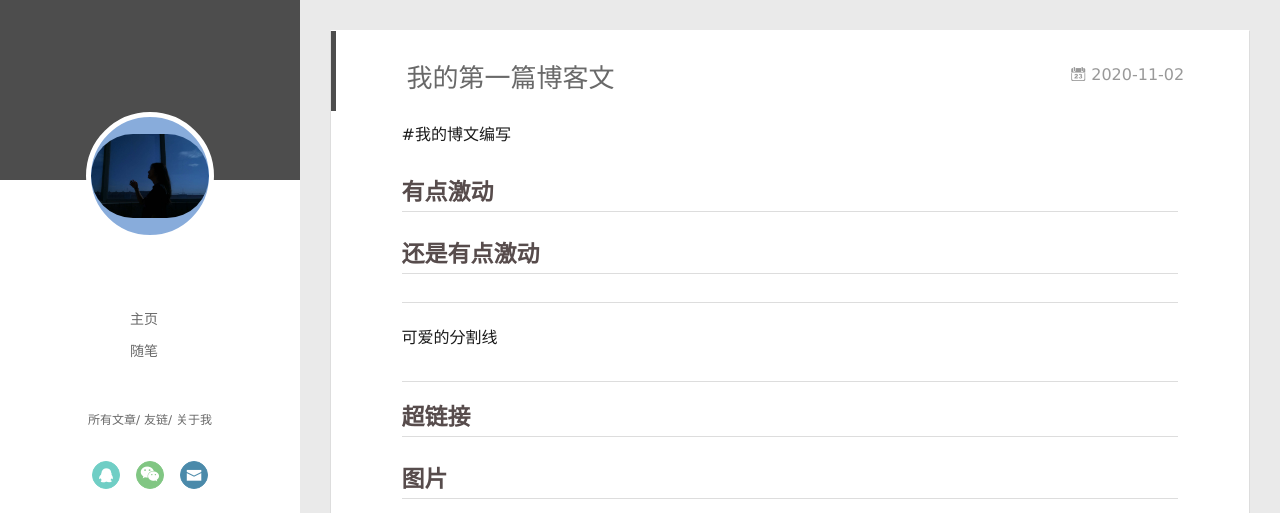
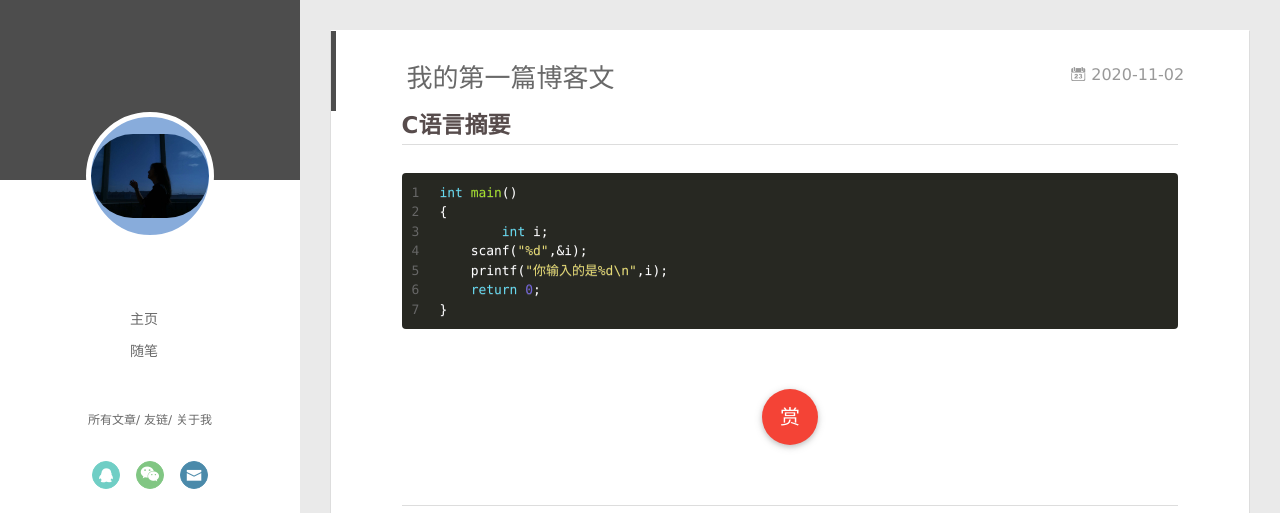
Before and after one commit to coderLin1128/myboke1128.github.io, a plain HTML site: page 2020/11/02/我的第一篇博客文/index.html in a window 1280 px wide. Shown: the top 513 px of the page. Drawn offline with Linux system fonts and the light colour scheme.

Commit message:
Site updated: 2020-11-03 13:17:57

```diff
--- a/2020/11/02/我的第一篇博客文/index.html
+++ b/2020/11/02/我的第一篇博客文/index.html
@@ -8,19 +8,17 @@
   <link rel="dns-prefetch" href="http://example.com">
   <title>我的第一篇博客文 | Hexo</title>
   <meta name="viewport" content="width=device-width, initial-scale=1, maximum-scale=1">
-  <meta name="description" content="#我的博文编写">
+  <meta name="description" content="C语言摘要">
 <meta property="og:type" content="article">
 <meta property="og:title" content="我的第一篇博客文">
 <meta property="og:url" content="http://example.com/2020/11/02/%E6%88%91%E7%9A%84%E7%AC%AC%E4%B8%80%E7%AF%87%E5%8D%9A%E5%AE%A2%E6%96%87/index.html">
 <meta property="og:site_name" content="Hexo">
-<meta property="og:description" content="#我的博文编写">
+<meta property="og:description" content="C语言摘要">
 <meta property="og:locale" content="en_US">
-<meta property="og:image" content="https://publish-pic-cpu.baidu.com/687789e4-f33d-4a11-b852-5bd6fd111d35.jpeg@q_90,w_450|f_webp">
 <meta property="article:published_time" content="2020-11-02T09:34:28.000Z">
-<meta property="article:modified_time" content="2020-11-03T04:28:38.366Z">
+<meta property="article:modified_time" content="2020-11-03T05:16:28.710Z">
 <meta property="article:author" content="John Doe">
 <meta name="twitter:card" content="summary">
-<meta name="twitter:image" content="https://publish-pic-cpu.baidu.com/687789e4-f33d-4a11-b852-5bd6fd111d35.jpeg@q_90,w_450|f_webp">
 
     <link rel="alternative" href="/atom.xml" title="Hexo" type="application/atom+xml">
 
@@ -172,13 +170,16 @@
 
     <div class="article-entry" itemprop="articleBody">
 
-        <p>#我的博文编写</p>
-<a id="more"></a>
+        <h2 id="C语言摘要"><a href="#C语言摘要" class="headerlink" title="C语言摘要"></a>C语言摘要</h2><a id="more"></a>
 
-<h2 id="有点激动"><a href="#有点激动" class="headerlink" title="有点激动"></a>有点激动</h2><h2 id="还是有点激动"><a href="#还是有点激动" class="headerlink" title="还是有点激动"></a>还是有点激动</h2><hr>
-<p>可爱的分割线</p>
-<hr>
-<h2 id="超链接"><a href="#超链接" class="headerlink" title="超链接"></a>超链接</h2><h2 id="图片"><a href="#图片" class="headerlink" title="图片"></a>图片</h2><p><img src="https://publish-pic-cpu.baidu.com/687789e4-f33d-4a11-b852-5bd6fd111d35.jpeg@q_90,w_450|f_webp" alt="不知道是啥"></p>
+<figure class="highlight java"><table><tr><td class="gutter"><pre><span class="line">1</span><br><span class="line">2</span><br><span class="line">3</span><br><span class="line">4</span><br><span class="line">5</span><br><span class="line">6</span><br><span class="line">7</span><br></pre></td><td class="code"><pre><span class="line"><span class="function"><span class="keyword">int</span> <span class="title">main</span><span class="params">()</span></span></span><br><span class="line"><span class="function"></span>&#123;</span><br><span class="line">	<span class="keyword">int</span> i;</span><br><span class="line">    scanf(<span class="string">&quot;%d&quot;</span>,&amp;i);</span><br><span class="line">    printf(<span class="string">&quot;你输入的是%d\n&quot;</span>,i);</span><br><span class="line">    <span class="keyword">return</span> <span class="number">0</span>;</span><br><span class="line">&#125;</span><br></pre></td></tr></table></figure>
+
+
+
+
+
+
+
 
 
 
```
Also changed, not shown: index.html (+1 -1 lines).
